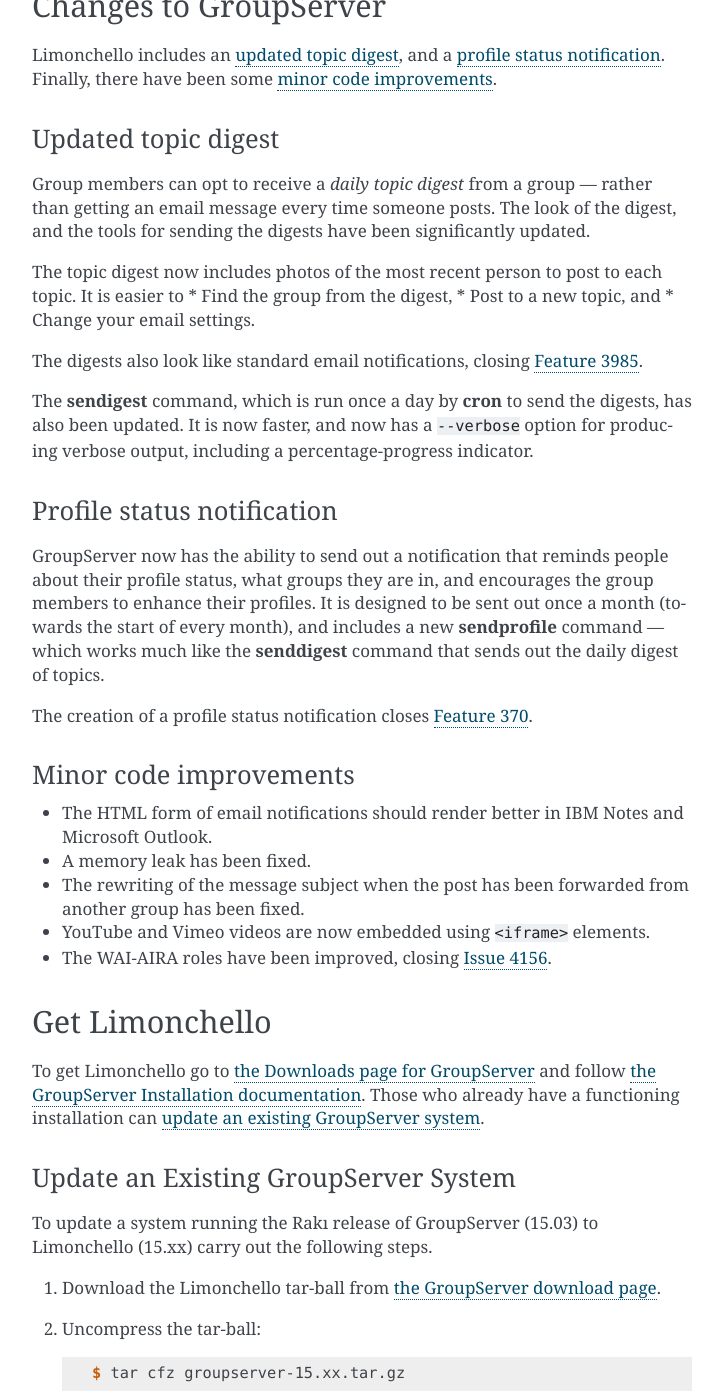
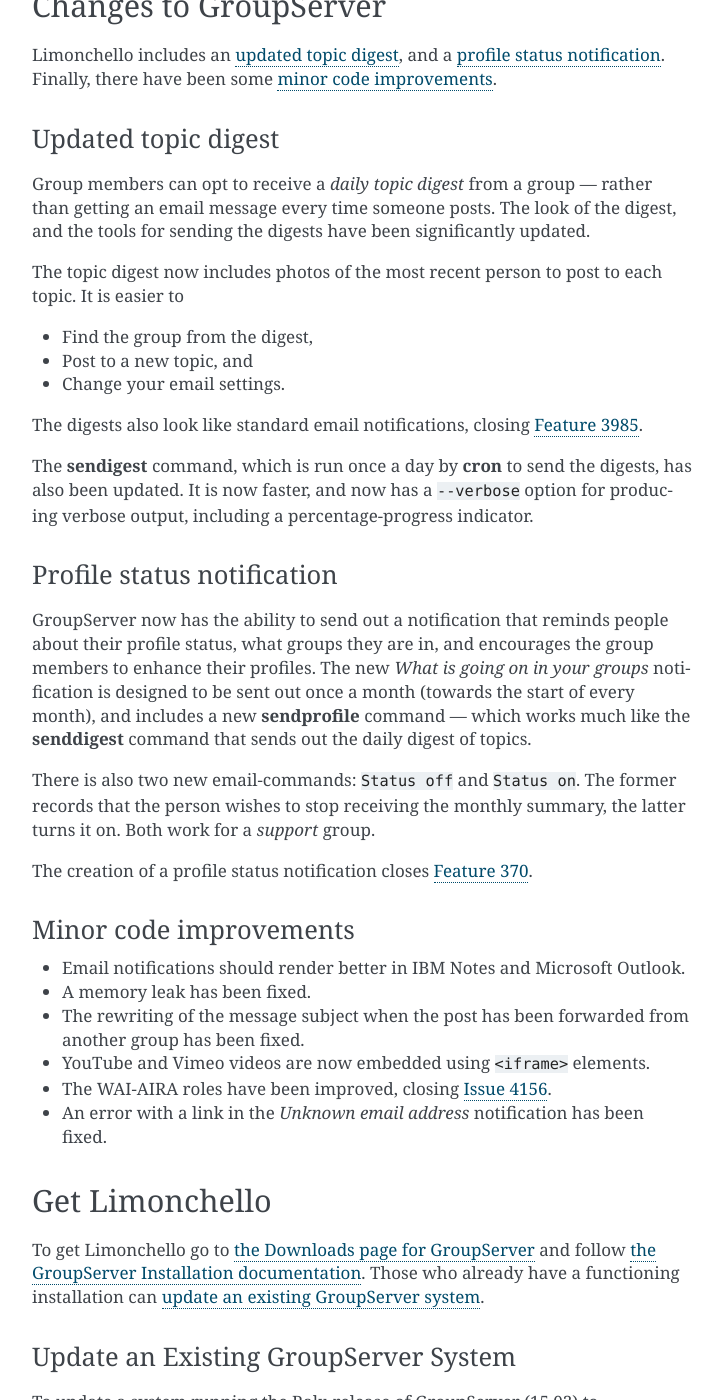
Before and after one commit to groupserver/buildout, a Sphinx documentation site: the page built from docs/release-notes-15xx.rst, in a window 1280 px wide and 1400 px high, scrolled down 557 px. Shown: the whole window, without its empty margins (388-1111 px from the left). Built offline with Sphinx 7.4.7, drawn with Linux system fonts in a browser that asks for light colours.

Commit message:
Documenting the changes.

```diff
--- a/docs/release-notes-15xx.rst
+++ b/docs/release-notes-15xx.rst
@@ -37,6 +37,7 @@
 
 The topic digest now includes photos of the most recent person to
 post to each topic. It is easier to
+
 * Find the group from the digest,
 * Post to a new topic, and
 * Change your email settings.
@@ -57,10 +58,16 @@
 GroupServer now has the ability to send out a notification that
 reminds people about their profile status, what groups they are
 in, and encourages the group members to enhance their
-profiles. It is designed to be sent out once a month (towards the
-start of every month), and includes a new :program:`sendprofile`
-command — which works much like the :program:`senddigest` command
-that sends out the daily digest of topics.
+profiles. The new *What is going on in your groups* notification
+is designed to be sent out once a month (towards the start of
+every month), and includes a new :program:`sendprofile` command —
+which works much like the :program:`senddigest` command that
+sends out the daily digest of topics.
+
+There is also two new email-commands: ``Status off`` and ``Status
+on``. The former records that the person wishes to stop receiving
+the monthly summary, the latter turns it on. Both work for a
+*support* group.
 
 The creation of a profile status notification closes `Feature
 370`_.
@@ -70,14 +77,16 @@
 Minor code improvements
 =======================
 
-* The HTML form of email notifications should render better in
-  IBM Notes and Microsoft Outlook.
+* Email notifications should render better in IBM Notes and
+  Microsoft Outlook.
 * A memory leak has been fixed.
 * The rewriting of the message subject when the post has been
   forwarded from another group has been fixed.
 * YouTube and Vimeo videos are now embedded using ``<iframe>``
   elements.
 * The WAI-AIRA roles have been improved, closing `Issue 4156`_.
+* An error with a link in the *Unknown email address*
+  notification has been fixed.
 
 .. _Issue 4156: https://redmine.iopen.net/issues/4156
 
```
